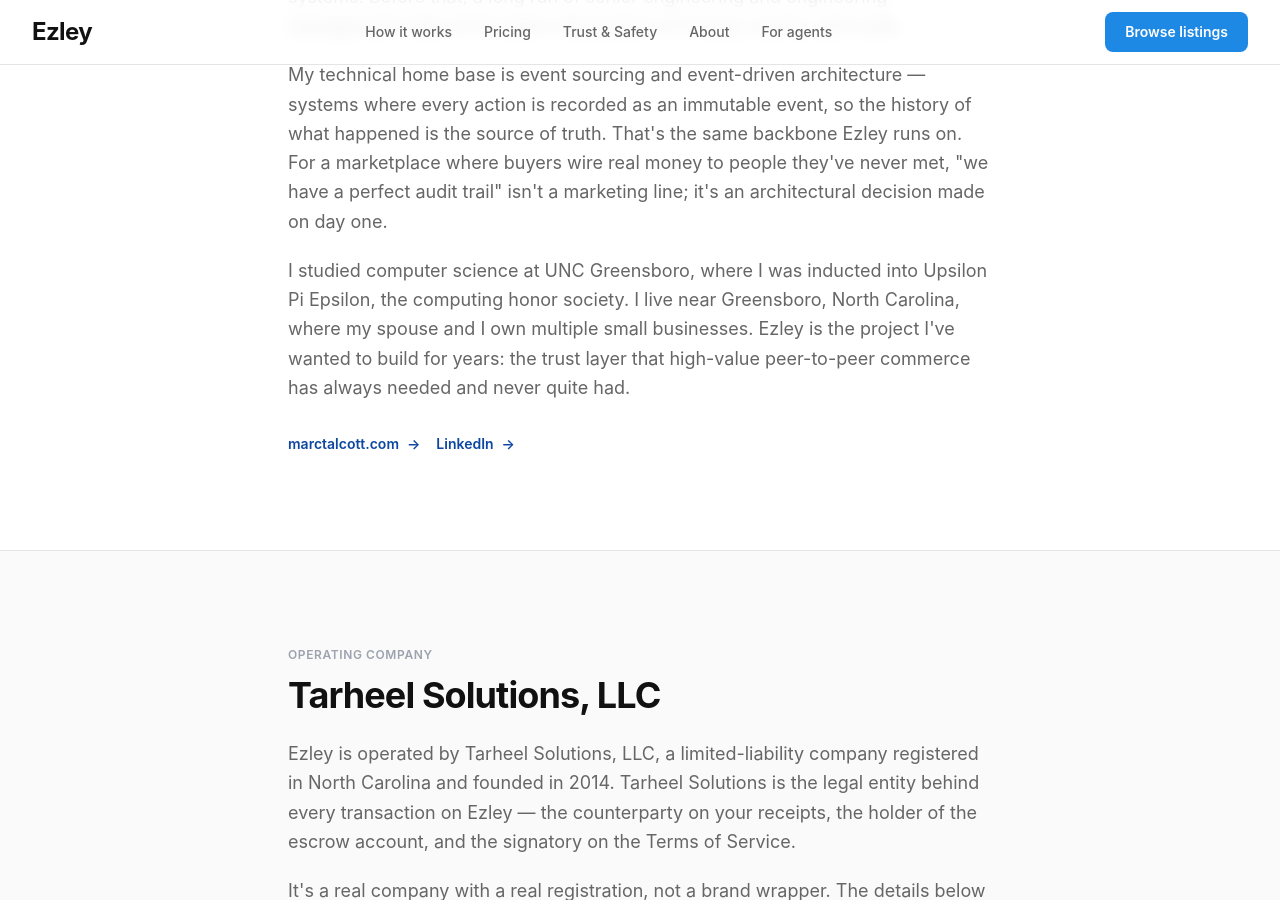
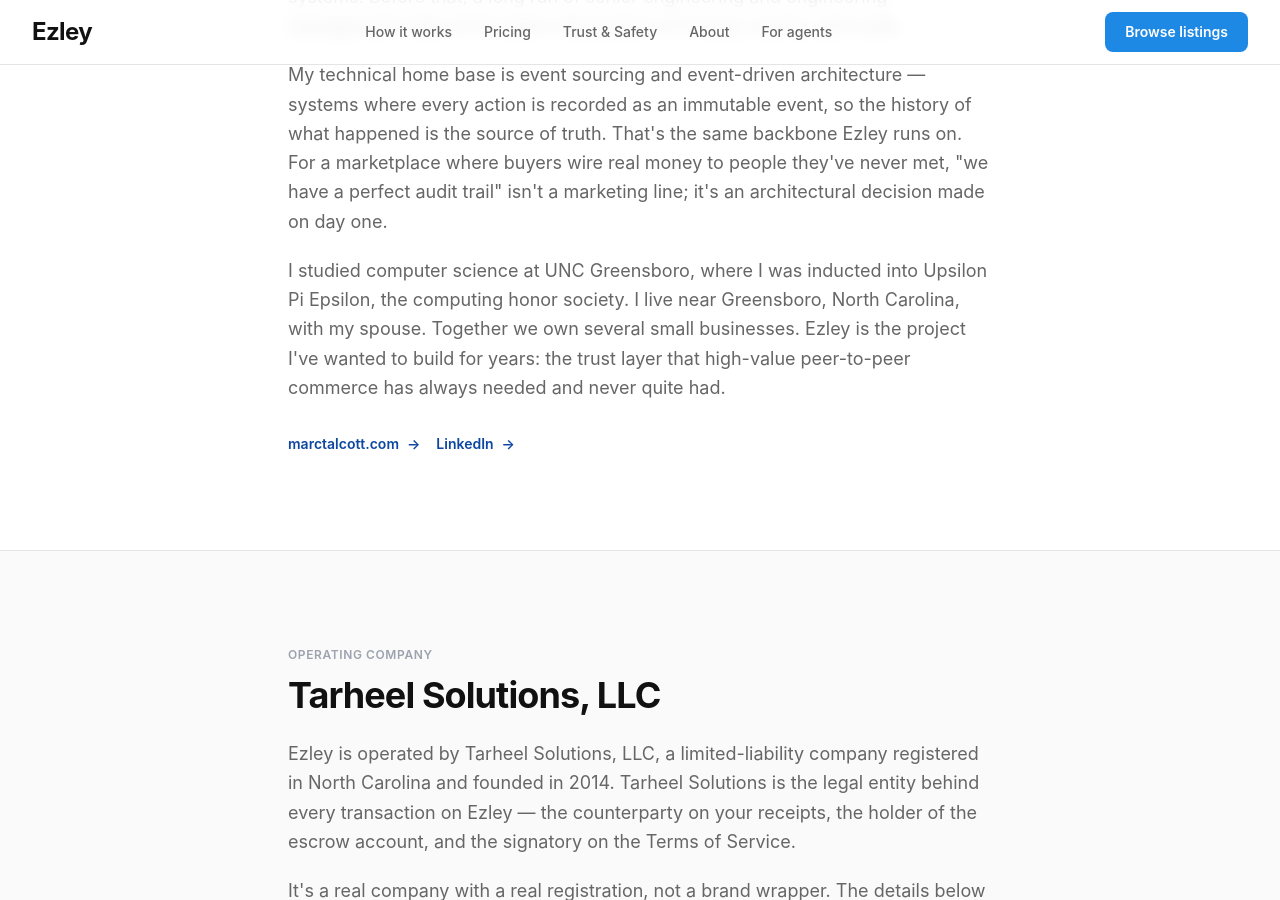
Before and after one commit to mtalcott-perp-comp/ezley-marketing-site, a Jekyll site: the page built from _pages/about.html, in a window 1280 px wide and 900 px high, scrolled down 691 px. Built offline with Jekyll 4.4.1, drawn with Linux system fonts in a browser that asks for light colours; nearby versions of some CDN libraries.

Commit message:
Refine bio phrasing: 'together we own several small businesses'
Two-sentence form: '...with my spouse. Together we own several small
businesses.' Reads more naturally than the run-on, and 'several' fits
the bio register better than 'multiple'.

Co-Authored-By: Claude Opus 4.7 (1M context) <noreply@anthropic.com>

```diff
--- a/_pages/about.html
+++ b/_pages/about.html
@@ -55,7 +55,7 @@ description: "Who's behind Ezley — Marc Talcott and Tarheel Solutions, LLC. Ve
     <p>
       I studied computer science at UNC Greensboro, where I was inducted into
       Upsilon Pi Epsilon, the computing honor society. I live near Greensboro,
-      North Carolina, where my spouse and I own multiple small businesses.
+      North Carolina, with my spouse. Together we own several small businesses.
       Ezley is the project I've wanted to build for years:
       the trust layer that high-value peer-to-peer commerce has always needed and
       never quite had.
```
